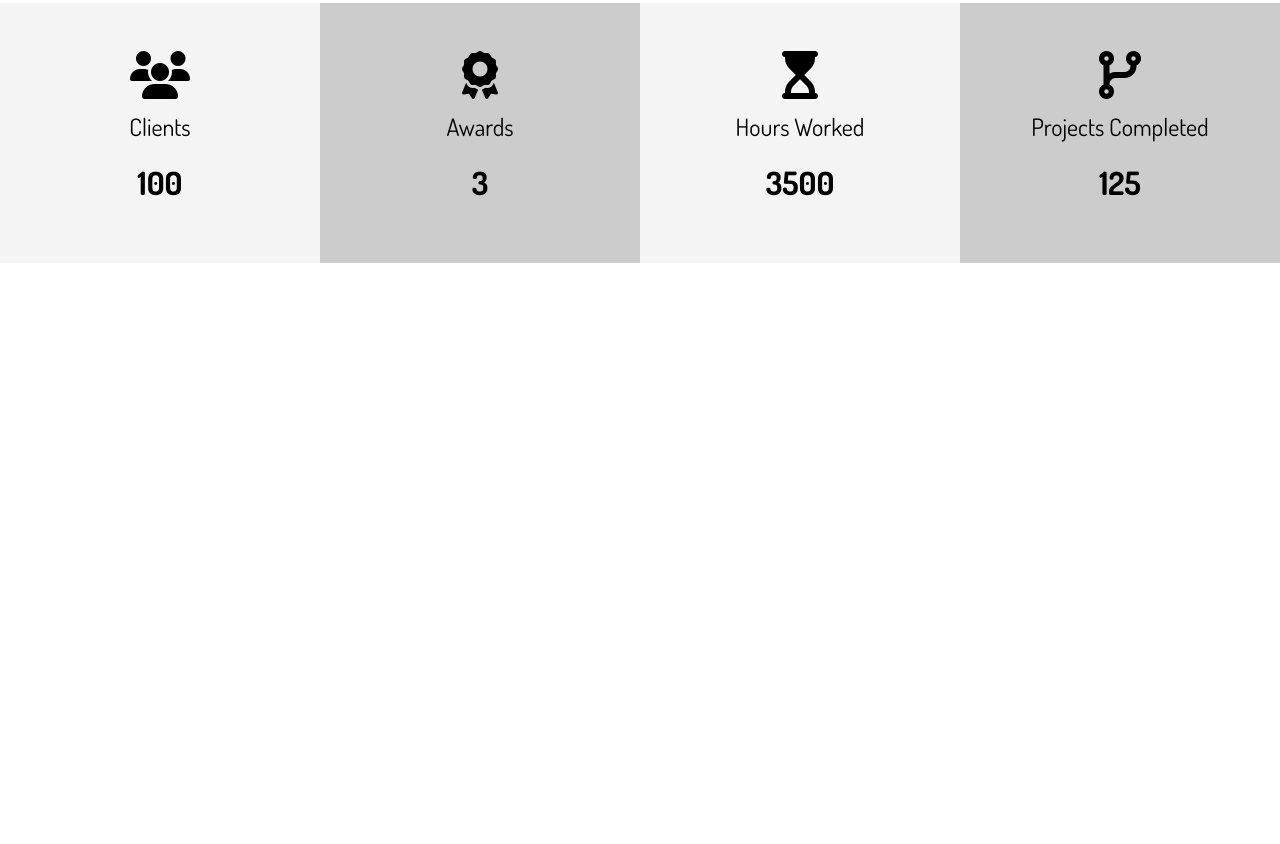
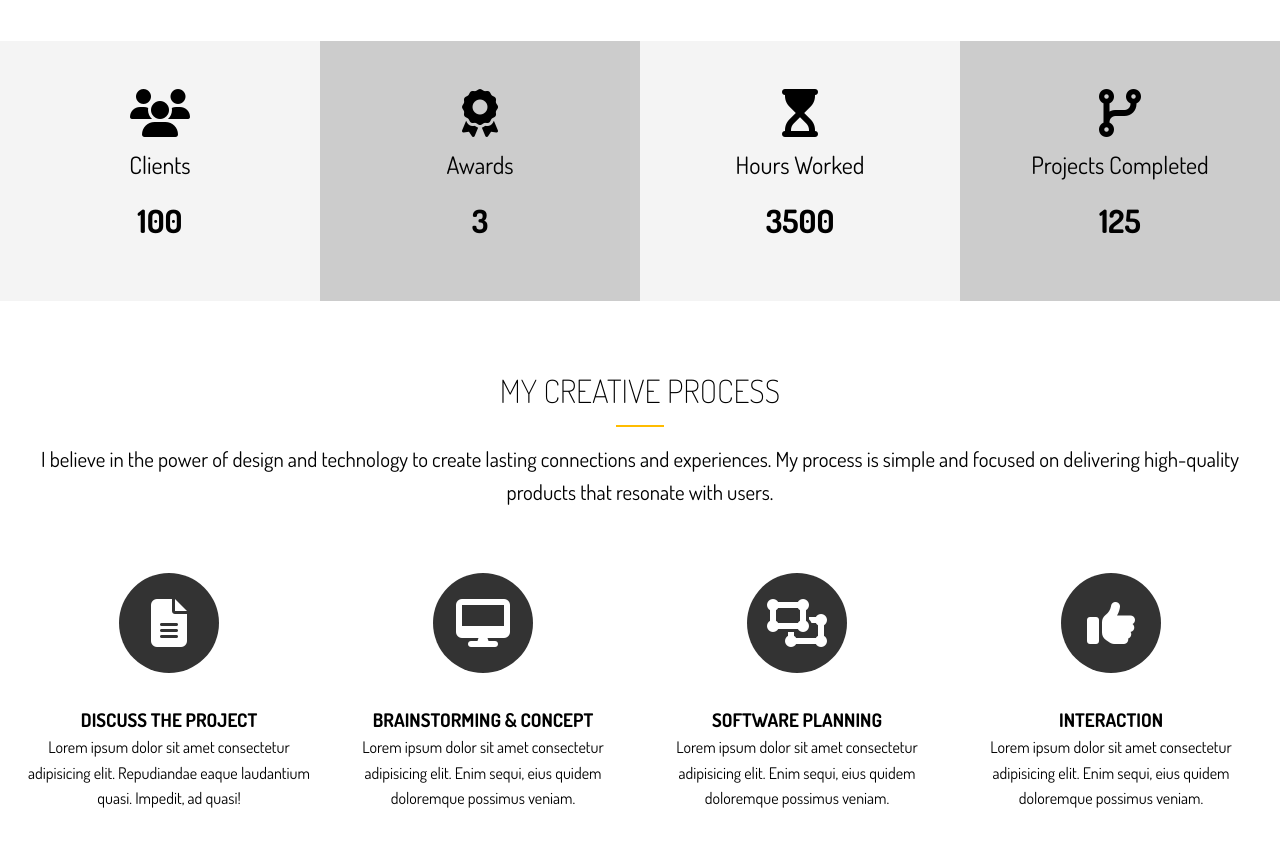
Before and after one commit to s-khodjaev/sass_portfolio, a website: page dist/index.html in a window 1280 px wide. Shown: the part 1219-2063 px from the top of the page. Before the commit the page ends 1514 px from the top, so only its background shows below. Drawn offline with Linux system fonts and the light colour scheme.

Commit message:
add process section

```diff
--- a/scss/_utilities.scss
+++ b/scss/_utilities.scss
@@ -83,3 +83,20 @@ input[class^='btn-']:hover {
     margin: 4rem 0;
   }
 }
+
+.section-title {
+  font-size: 2rem;
+  display: block;
+  padding-bottom: 0.5rem;
+  text-align: center;
+  font-weight: 100;
+  text-transform: uppercase;
+}
+
+.bottom-line {
+  height: 2px;
+  width: 3rem;
+  background: $main-color;
+  display: block;
+  margin: 0 auto 1rem auto;
+}
--- a/scss/main.scss
+++ b/scss/main.scss
@@ -151,4 +151,34 @@ img {
       }
     }
   }
+
+  // Home Section C
+  &-c {
+    .process {
+      display: grid;
+      grid-template-columns: repeat(4, 1fr);
+      gap: 1.5rem;
+      text-align: center;
+
+      // Process Icon
+      &-icon {
+        border-radius: 50%;
+        background: $dark-color;
+        color: #fff;
+        // padding: rem;
+        width: 100px;
+        height: 100px;
+        line-height: 100px;
+        text-align: center;
+        transition: all 1s;
+
+        &:hover {
+          background-color: $main-color;
+          width: 90px;
+          height: 90px;
+          line-height: 90px;
+        }
+      }
+    }
+  }
 }
```
Also changed, not shown: dist/css/main.css, dist/index.html.
